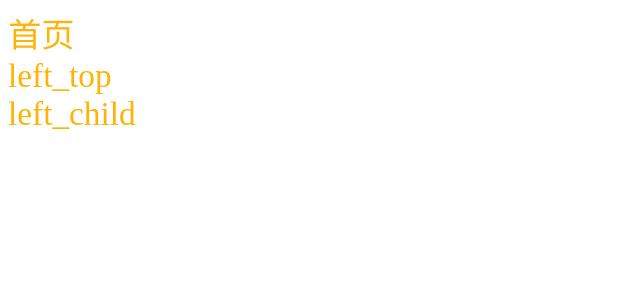
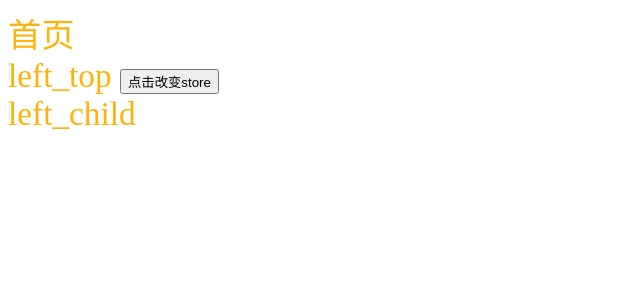
Before and after one commit to z3718l/vue-cli3-project, a Vue app: page /#/ in a window 1280 px wide. Shown: the top 300 px of the page, without its empty margins (0-640 px from the left). Built offline with nearby package versions, Linux system fonts and the light colour scheme.

Commit message:
feat: 添加vuex

```diff
--- a/package.json
+++ b/package.json
@@ -9,6 +9,7 @@
   },
   "scripts": {
     "serve": "vue-cli-service serve --mode dev",
+    "dev": "vue-cli-service serve --mode dev",
     "build": "vue-cli-service build",
     "build:prod": "vue-cli-service build --mode prod",
     "lint": "vue-cli-service lint",
--- a/src/main.js
+++ b/src/main.js
@@ -2,7 +2,7 @@ import Vue from 'vue'
 import App from './App.vue'
 import router from './router'
 import axios from './axios'
-import store from './axios'
+import store from './store'
 
 import '@/assets/css/global.scss'
 
--- a/src/store.js
+++ b/src/store.js
@@ -4,7 +4,9 @@ import Vuex from 'vuex'
 Vue.use(Vuex)
 
 export default new Vuex.Store({
-    state: {},
+    state: {
+        count: 0
+    },
     mutations: {},
     actions: {}
 })
--- a/src/views/components/leftTop.vue
+++ b/src/views/components/leftTop.vue
@@ -1,6 +1,7 @@
 <template>
   <div>
     left_top
+    <button @click="clickStore()">点击改变store</button>
     <LeftChild></LeftChild>
   </div>
 </template>
@@ -14,6 +15,11 @@ export default {
   inject: ['foo'],
   created() {
     console.log(`leftTop：${this.foo}`)
+  },
+  methods: {
+    clickStore() {
+      console.log('点击')
+    }
   }
 }
 </script>
```
